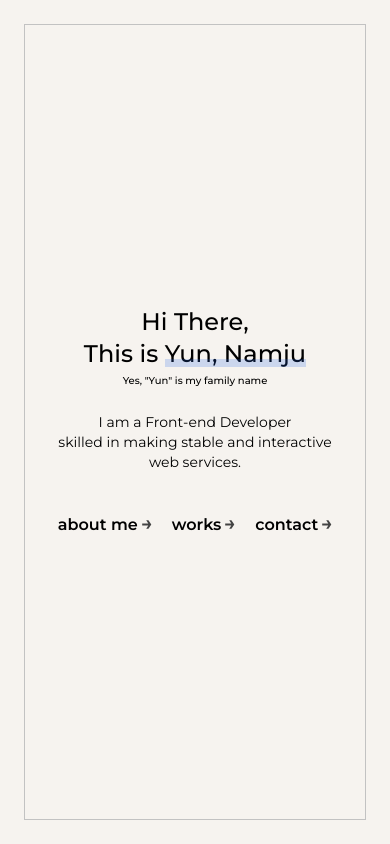
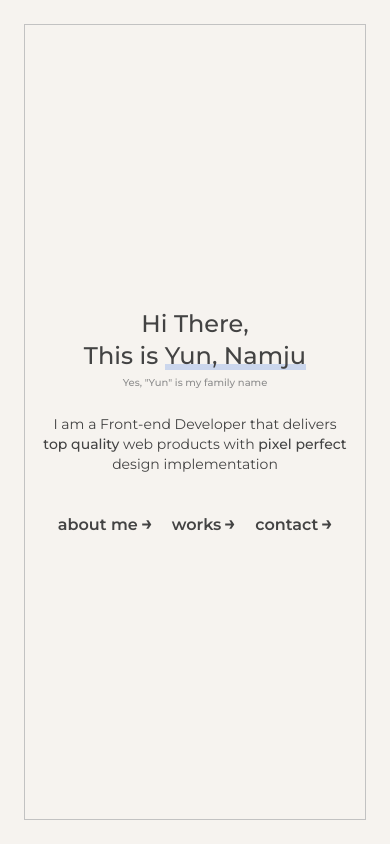
Before and after one commit to jujusnake/yunnamju, a React (Vite) app: page / in a window 390 px wide. Built offline with nearby package versions, Linux system fonts and the light colour scheme.

Commit message:
Feat: 레이아웃 완성

```diff
--- a/package.json
+++ b/package.json
@@ -10,11 +10,13 @@
     "preview": "vite preview"
   },
   "dependencies": {
+    "clsx": "^2.1.0",
     "react": "^18.2.0",
     "react-dom": "^18.2.0",
     "react-feather": "^2.0.10",
     "react-router-dom": "^6.22.1",
-    "react-transition-group": "^4.4.5"
+    "react-transition-group": "^4.4.5",
+    "tailwind-merge": "^2.2.1"
   },
   "devDependencies": {
     "@types/react": "^18.2.56",
--- a/src/Layout.tsx
+++ b/src/Layout.tsx
@@ -1,7 +1,8 @@
 import { useMemo, useState } from "react";
-import { Link, useLocation, useOutlet } from "react-router-dom";
+import { useLocation, useOutlet } from "react-router-dom";
 import { CSSTransition, SwitchTransition } from "react-transition-group";
 import { routes } from "./routes";
+import SideNavigation from "./components/SideNavigation";
 // import ViewTransitionExample from "./components/viewtransitionexample";
 
 const Layout = () => {
@@ -11,13 +12,13 @@ const Layout = () => {
   const currentOutlet = useOutlet();
 
   const [isSplash, setIsSplash] = useState<boolean>(isWelcome);
-  const [showContents, setShowContents] = useState<boolean>(!isWelcome);
+  const [splashFinished, setSplashFinished] = useState<boolean>(!isWelcome);
   const [showSideNav, setSideNav] = useState<boolean>(!isWelcome);
 
   return (
     <>
       {/* Splash */}
-      {isWelcome && showContents === false && (
+      {isWelcome && splashFinished === false && (
         <div className="fixed top-0 left-0 z-50 flex items-center justify-center w-full h-dynamic font-montserrat">
           <div
             className={`w-[calc(100vw_-_48px)] h-[calc(100vh_-_48px)] flex flex-col items-center justify-center ${
@@ -28,7 +29,7 @@ const Layout = () => {
               className={`${
                 isSplash ? "w-8 h-8 md:w-[42px] md:h-[42px] rotate-45" : "w-full h-full rotate-0"
               } shadow-[0_0_0_300vw] shadow-layer-back transition-all duration-[1500ms] delay-500 ease-in-out pointer-events-none`}
-              onTransitionEnd={() => setShowContents(true)}
+              onTransitionEnd={() => setSplashFinished(true)}
               onAnimationEnd={() => setIsSplash(false)}
             >
               <div className="border-border-1 border w-full h-full animate-[spin_1.5s_ease-in-out]" />
@@ -49,22 +50,19 @@ const Layout = () => {
       {/* Contents */}
       {isSplash === false && (
         <div
-          className={`w-full h-dynamic p-6 font-montserrat animate-[fade_500ms_ease-in-out_800ms_forwards] opacity-0`}
+          className={`w-full h-dynamic p-6 font-montserrat animate-[fade_500ms_ease-in-out] opacity-0`}
+          style={{
+            animationDelay: isWelcome === false ? "0ms" : "500ms",
+            animationFillMode: "forwards",
+          }}
         >
           <div
             className={`w-full h-full overflow-hidden ${
-              showContents ? "border border-border-1" : "border border-transparent"
-            } flex items-center justify-center`}
+              splashFinished ? "border border-border-1" : "border border-transparent"
+            } flex flex-col md:flex-row items-center justify-center`}
           >
             {/* Side Navigation */}
-            {showSideNav && (
-              <div className="w-[300px]">
-                <Link to="/">Home</Link>
-                <Link to="/about">About</Link>
-                <Link to="/works">Works</Link>
-                <Link to="/contacts">Contacts</Link>
-              </div>
-            )}
+            {showSideNav && <SideNavigation />}
 
             {/* Animated Outlet */}
             {/* https://reactcommunity.org/react-transition-group/with-react-router/ */}
@@ -83,7 +81,7 @@ const Layout = () => {
                     <div
                       ref={nodeRef as React.RefObject<HTMLDivElement>}
                       id={state}
-                      className={`${isWelcome ? undefined : "w-[calc(100%_-_300px)]"} page`}
+                      className={`${isWelcome ? undefined : "flex-grow bg-red-300 w-full md:h-full"} page`}
                     >
                       {currentOutlet}
                     </div>
--- a/src/components/EasyUnderlineWrapper.tsx
+++ b/src/components/EasyUnderlineWrapper.tsx
@@ -1,11 +1,14 @@
 import React from "react";
+import { cn } from "../utils";
 
-type Props = { show?: boolean | "auto"; children: React.ReactNode };
+interface EasyUnderlineHoverProps extends React.HTMLAttributes<HTMLSpanElement> {
+  show?: boolean | "auto";
+}
 
-const EasyUnderlineWrapper = ({ show = "auto", children }: Props) => {
+export const EasyUnderlineHover = ({ show = "auto", className, ...props }: EasyUnderlineHoverProps) => {
   return (
     <span
-      className={`${show === "auto" && "bg-[length:0%_6px] hover:bg-[length:100%_6px]"}`}
+      className={cn(`${show === "auto" && "bg-[length:0%_6px] hover:bg-[length:100%_6px]"}`, className)}
       style={{
         backgroundImage: "linear-gradient(rgba(35, 101, 228, 0.2), rgba(35, 101, 228, 0.2))",
         backgroundPosition: "0% 100%",
@@ -13,10 +16,37 @@ const EasyUnderlineWrapper = ({ show = "auto", children }: Props) => {
         transition: "background-size .5s",
         ...(show !== "auto" ? { backgroundSize: show === true ? "100% 6px" : "0% 6px" } : {}),
       }}
-    >
-      {children}
-    </span>
+      {...props}
+    />
   );
 };
 
-export default EasyUnderlineWrapper;
+interface EasyUnderlineAnimateProps extends React.HTMLAttributes<HTMLSpanElement> {
+  delay?: number;
+  duration?: number;
+  size?: "sm" | "base";
+}
+
+export const EasyUnderlineAnimate = ({
+  delay = 300,
+  duration = 300,
+  size = "base",
+  className,
+  ...props
+}: EasyUnderlineAnimateProps) => {
+  return (
+    <span
+      className={cn(`${size === "base" ? "animate-[label]" : "animate-[label-sm]"}`, className)}
+      style={{
+        backgroundSize: `0% ${size === "base" ? "6px" : "3px"}`,
+        backgroundImage: "linear-gradient(rgba(35, 101, 228, 0.2), rgba(35, 101, 228, 0.2))",
+        backgroundPosition: "0% 100%",
+        backgroundRepeat: "no-repeat",
+        animationDuration: `${duration}ms`,
+        animationDelay: `${delay}ms`,
+        animationFillMode: "forwards",
+      }}
+      {...props}
+    />
+  );
+};
--- /dev/null
+++ b/src/components/SideNavigation.tsx
@@ -0,0 +1,64 @@
+import { ArrowRight } from "react-feather";
+import { Link, useLocation } from "react-router-dom";
+
+const SideNavigation = () => {
+  const location = useLocation();
+
+  return (
+    <div className="max-[340px]:text-[14px] max-[340px]:gap-x-3 w-full flex text-[16px] py-5 leading-[26px] gap-x-5 gap-y-1 justify-center whitespace-nowrap md:w-auto md:px-6 md:flex-col md:h-full md:justify-start md:text-[18px] md:gap-y-4">
+      <Link
+        to="/"
+        className={`relative hidden md:flex items-center gap-1 ${
+          location.pathname === "/" ? "font-semibold -skew-x-[12deg]" : "hover:font-semibold hover:-skew-x-[12deg]"
+        } group transition-all`}
+      >
+        <span className="after:content-['home'] after:block after:font-semibold after:invisible after:h-0">home</span>{" "}
+        <ArrowRight size={12} className={location.pathname === "/home" ? "stroke-[3px]" : `group-hover:stroke-[3px]`} />
+      </Link>
+      <Link
+        to="/about"
+        className={`relative flex items-center gap-1 ${
+          location.pathname === "/about" ? "font-semibold -skew-x-[12deg]" : "hover:font-semibold hover:-skew-x-[12deg]"
+        } group transition-all`}
+      >
+        <span className="after:content-['about_me'] after:block after:font-semibold after:invisible after:h-0">
+          about me
+        </span>{" "}
+        <ArrowRight
+          size={12}
+          className={location.pathname === "/about" ? "stroke-[3px]" : `group-hover:stroke-[3px]`}
+        />
+      </Link>
+      <Link
+        to="/works"
+        className={`relative flex items-center gap-1 ${
+          location.pathname === "/works" ? "font-semibold -skew-x-[12deg]" : "hover:font-semibold hover:-skew-x-[12deg]"
+        } group transition-all`}
+      >
+        <span className="after:content-['works'] after:block after:font-semibold after:invisible after:h-0">works</span>
+        <ArrowRight
+          size={12}
+          className={location.pathname === "/works" ? "stroke-[3px]" : `group-hover:stroke-[3px]`}
+        />
+      </Link>
+      <Link
+        to="/contacts"
+        className={`relative flex items-center gap-1 ${
+          location.pathname === "/contacts"
+            ? "font-semibold -skew-x-[12deg]"
+            : "hover:font-semibold hover:-skew-x-[12deg]"
+        } group transition-all`}
+      >
+        <span className="after:content-['contact'] after:block after:font-semibold after:invisible after:h-0">
+          contact
+        </span>
+        <ArrowRight
+          size={12}
+          className={location.pathname === "/contacts" ? "stroke-[3px]" : `group-hover:stroke-[3px]`}
+        />
+      </Link>
+    </div>
+  );
+};
+
+export default SideNavigation;
--- a/src/pages/About.tsx
+++ b/src/pages/About.tsx
@@ -4,7 +4,8 @@ import { Briefcase, Mail, MapPin } from "react-feather";
 const About = () => {
   return (
     <div>
-      <main className={`w-full h-full absolute top-0 left-0 overflow-hidden`}>
+      asdf
+      {/* <main className={`w-full h-full absolute top-0 left-0 overflow-hidden`}>
         <div className="flex flex-col h-full p-6 overflow-auto md:p-12 md:flex-row-reverse gap-11 md:gap-12">
           <div className="flex flex-col items-center flex-shrink-0 md:items-end">
             <picture>
@@ -72,7 +73,7 @@ const About = () => {
             </div>
           </section>
         </div>
-      </main>
+      </main> */}
     </div>
   );
 };
--- a/src/pages/Welcome.tsx
+++ b/src/pages/Welcome.tsx
@@ -1,41 +1,45 @@
 import { Link } from "react-router-dom";
 import Arrow from "../components/svg/Arrow";
+import { EasyUnderlineAnimate, EasyUnderlineHover } from "../components/EasyUnderlineWrapper";
 
 const Welcome = () => {
   return (
-    <div>
-      <div className={`flex flex-col items-center justify-center h-full text-center text-typography-main`}>
+    <div className="px-4">
+      <div className={`flex flex-col items-center justify-center h-full text-center text-typo-main`}>
         <h1 className="text-[24px] leading-[133%] font-medium mb-6 md:mb-4">
           Hi There,
           <br /> This is{" "}
-          <span className="relative">
+          <EasyUnderlineAnimate delay={1000} duration={500}>
             Yun, Namju{" "}
-            <div className="absolute bottom-[1px] left-0 w-0 h-2 bg-label-blue animate-[label_300ms_ease-in-out_1000ms_forwards]" />
-          </span>
-          <aside className="text-[10px] md:text-[12px] leading-[14px] md:leading-[16px] mt-1 text-typography-light">
+          </EasyUnderlineAnimate>
+          <aside className="text-[10px] md:text-[12px] leading-[14px] md:leading-[16px] mt-1 text-typo-light">
             Yes, "Yun" is my family name
           </aside>
         </h1>
 
-        <p className="text-pretty max-w-[423px] text-[14px] leading-[20px] md:text-[16px] md:leading-[24px] mb-10 md:mb-8">
-          I am a Front-end Developer
+        <p className="text-pretty max-w-[600px] text-[14px] leading-[20px] md:text-[16px] md:leading-[24px] mb-10 md:mb-8">
+          I am a Front-end Developer that delivers
           <br />
-          skilled in making stable and interactive web services.
+          <b className="font-medium">top quality</b> web products with <b className="font-medium">pixel perfect</b>{" "}
+          design implementation
         </p>
       </div>
 
-      <div className="flex justify-center items-center text-[16px] leading-[26px] md:text-[18px] font-semibold gap-x-5 gap-y-1 md:gap-x-9 md:gap-y-2 flex-wrap">
-        <Link to="/about" className="relative flex items-center gap-1 group">
-          about me <Arrow />
-          <div className="w-0 group-hover:w-full transition-all h-[6px] absolute bottom-0.5 left-0 bg-label-blue duration-300 ease-in-out" />
+      <div className="flex justify-center items-center text-[16px] leading-[22px] md:text-[18px] font-semibold gap-x-5 gap-y-1 md:gap-x-9 md:gap-y-2 flex-wrap text-typo-main">
+        <Link to="/about">
+          <EasyUnderlineHover className="flex items-center gap-1">
+            about me <Arrow />
+          </EasyUnderlineHover>
         </Link>
-        <Link to="/works" className="relative flex items-center gap-1 group">
-          works <Arrow />
-          <div className="w-0 group-hover:w-full transition-all h-[6px] absolute bottom-0.5 left-0 bg-label-blue duration-300 ease-in-out" />
+        <Link to="/works">
+          <EasyUnderlineHover className="flex items-center gap-1">
+            works <Arrow />
+          </EasyUnderlineHover>
         </Link>
-        <Link to="/contacts" className="relative flex items-center gap-1 group">
-          contact <Arrow />
-          <div className="w-0 group-hover:w-full transition-all h-[6px] absolute bottom-0.5 left-0 bg-label-blue duration-300 ease-in-out" />
+        <Link to="/contacts">
+          <EasyUnderlineHover className="flex items-center gap-1">
+            contact <Arrow />
+          </EasyUnderlineHover>
         </Link>
       </div>
     </div>
--- /dev/null
+++ b/src/utils/index.ts
@@ -0,0 +1,6 @@
+import clsx, { type ClassValue } from "clsx";
+import { twMerge } from "tailwind-merge";
+
+export function cn(...inputs: ClassValue[]) {
+  return twMerge(clsx(inputs));
+}
--- a/tailwind.config.js
+++ b/tailwind.config.js
@@ -27,10 +27,18 @@ export default {
       keyframes: {
         label: {
           from: {
-            width: "0%",
+            backgroundSize: "0% 6px",
           },
           to: {
-            width: "100%",
+            backgroundSize: "100% 6px",
+          },
+        },
+        "label-sm": {
+          from: {
+            backgroundSize: "0% 3px",
+          },
+          to: {
+            backgroundSize: "100% 3px",
           },
         },
         fade: {
@@ -43,7 +51,6 @@ export default {
         },
       },
       animation: {
-        label: "label 0.5s ease-in-out",
         fadein: "label 0.5s ease-in-out 0s forwards",
       },
     },
```
Also changed, not shown: 1 other file (tests, documents, lock files or other folders).
